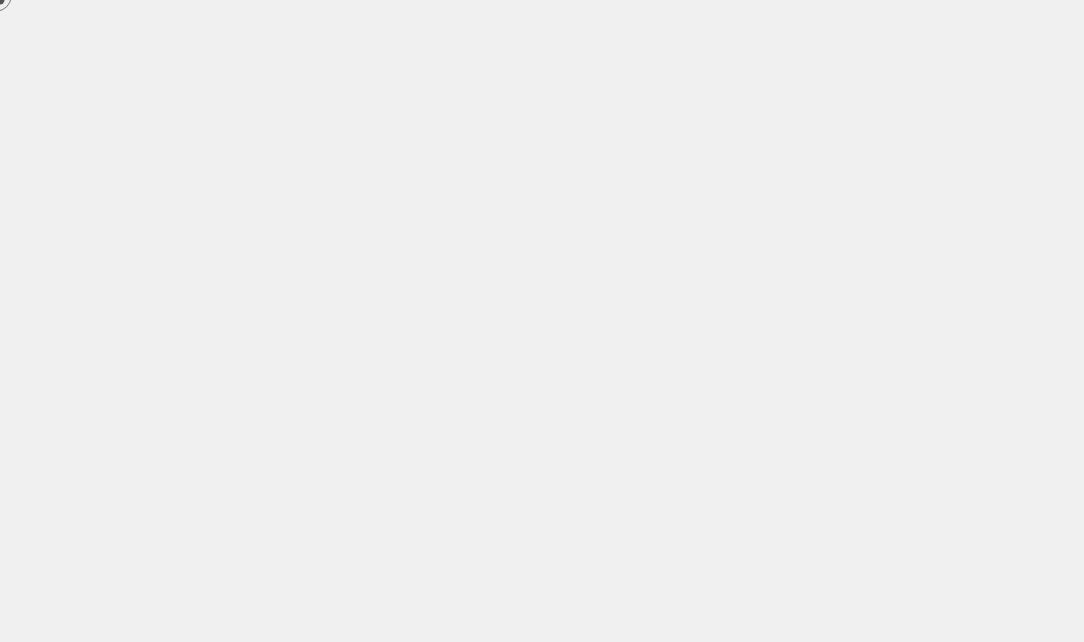
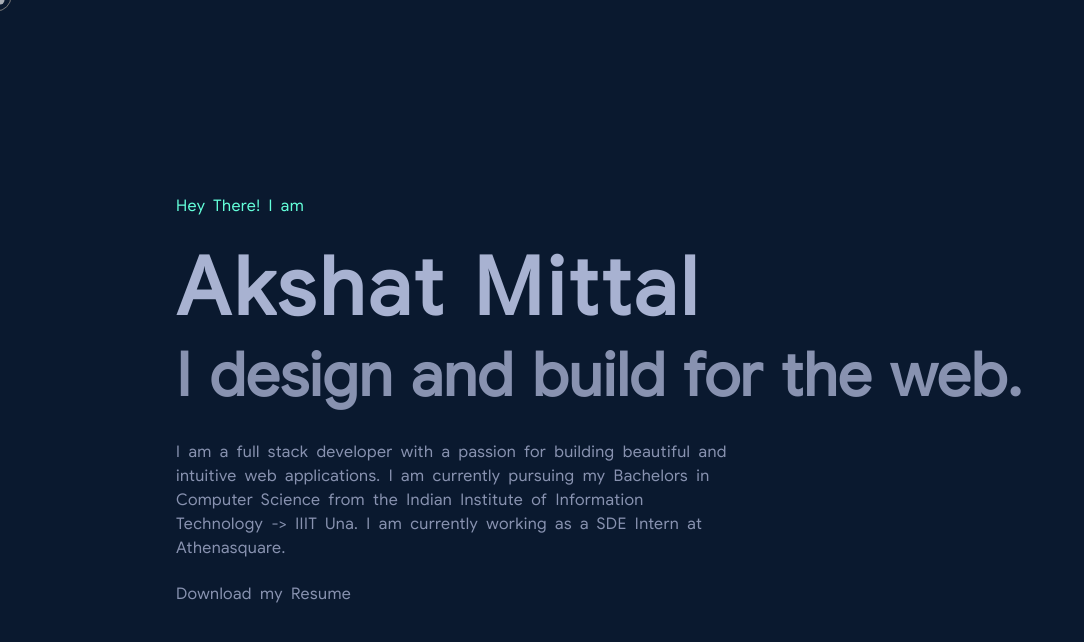
Before and after one commit to akshatmittal61/akshatmittal61.github.io, a React (Create React App) app: page / in a window 1280 px wide. Before the commit this address had no page. Shown: the top 642 px of the page, without its empty margins (0-1084 px from the left). Built offline with nearby package versions, Linux system fonts and the light colour scheme; a web font is replaced by a local one.

Commit message:
created new theme palette

```diff
--- a/src/App.jsx
+++ b/src/App.jsx
@@ -2,10 +2,10 @@ import React, { useContext, useEffect, useLayoutEffect } from "react";
 import { Route, Routes, useLocation } from "react-router-dom";
 import GlobalContext from "./Context/GlobalContext";
 import Cursor from "./Layout/Cursor/Cursor";
+import "./style.scss";
 import { mappedRoutes } from "./routes";
 import AOS from "aos";
 import "aos/dist/aos.css";
-import "./style.scss";
 
 const App = () => {
 	AOS.init();
--- a/src/Layout/Cursor/cursor.scss
+++ b/src/Layout/Cursor/cursor.scss
@@ -1,3 +1,5 @@
+@import '../../sass/config';
+
 .cursor {
 	width: 30px;
 	height: 30px;
@@ -11,18 +13,30 @@
 	z-index: 999999;
 	transform: translate(calc(-50% - 3.5px), calc(-50% - 3.5px));
 
+	@include theme(light) {
+		border-color: rgb(120, 120, 120);
+	}
+
+	@include theme(dark) {
+		border-color: rgb(180, 180, 180);
+	}
+
 	&-ball {
 		width: 9px;
 		height: 9px;
 		border-radius: 100%;
-		background-color: rgba(0, 0, 0, 0.65);
+		background-color: rgba(255, 255, 255, 0.65);
 		pointer-events: none;
 		position: absolute;
 		z-index: 999999;
 		transition: width .3s, height .3s, opacity .3s;
 		transform: translate(-50%, -50%);
 
-		body.dark & {
+		@include theme(light) {
+			background-color: rgba(0, 0, 0, 0.65);
+		}
+
+		@include theme(dark) {
 			background-color: rgba(255, 255, 255, 0.65);
 		}
 	}
--- /dev/null
+++ b/src/pages/Home/Home.jsx
@@ -0,0 +1,34 @@
+import React from "react";
+import "./home.scss";
+
+const Home = () => {
+	return (
+		<main className="home">
+			<section className="home-hero">
+				<span className="home-hero-hi">Hey There! I am</span>
+				<h1 className="home-hero-name">Akshat Mittal</h1>
+				<h2 className="home-hero-headline">
+					I design and build for the web.
+				</h2>
+				<p className="home-hero-about">
+					I am a full stack developer with a passion for building
+					beautiful and intuitive web applications. I am currently
+					pursuing my Bachelors in Computer Science from the Indian
+					Institute of Information Technology -&gt; IIIT Una. I am
+					currently working as a SDE Intern at{" "}
+					<a
+						href="https://athenasquare.org/"
+						target="_blank"
+						rel="noreferrer"
+					>
+						Athenasquare
+					</a>
+					.
+				</p>
+				<button>Download my Resume</button>
+			</section>
+		</main>
+	);
+};
+
+export default Home;
--- /dev/null
+++ b/src/pages/Home/home.scss
@@ -0,0 +1,36 @@
+.home {
+    padding: 0 9rem;
+
+    &-hero {
+        width: 100%;
+        height: 100vh;
+        display: flex;
+        justify-content: center;
+        align-items: flex-start;
+        flex-flow: column;
+        padding: 0 2rem;
+
+        span {
+            color: var(--b-green);
+            margin-bottom: 1.5rem;
+        }
+
+        h1 {
+            font-size: 5rem;
+            line-height: 120%;
+            color: var(--b-light-slate);
+            letter-spacing: 0.25rem;
+        }
+
+        h2 {
+            font-size: 3.75rem;
+            line-height: 5rem;
+        }
+
+        p {
+            width: 60%;
+            line-height: 150%;
+            margin: 1.5rem 0;
+        }
+    }
+}
--- a/src/routes.js
+++ b/src/routes.js
@@ -1,7 +1,15 @@
+import Home from "./pages/Home/Home";
 import Resume from "./pages/Resume";
 import IncludePageTitle from "./utils/includePageTitle";
 
-const routes = [];
+const routes = [
+	{
+		icon: "home",
+		title: "Home",
+		route: "/",
+		component: Home,
+	},
+];
 
 const allRoutes = [
 	...routes,
--- a/src/sass/_colors.scss
+++ b/src/sass/_colors.scss
@@ -202,4 +202,19 @@ $green: #34a853;
 	--color-selection: #b7cbe4;
 	--color-text: #4e4e4e;
 	--color-text-heading: #212121;
+
+	--b-dark-navy: #020c1b;
+	--b-navy: #0a192f;
+	--b-light-navy: #112240;
+	--b-lightest-navy: #233554;
+	--b-navy-shadow: rgba(2, 12, 27, 0.7);
+	--b-dark-slate: #495670;
+	--b-slate: #8892b0;
+	--b-light-slate: #a8b2d1;
+	--b-lightest-slate: #ccd6f6;
+	--b-white: #e6f1ff;
+	--b-green: #64ffda;
+	--b-green-tint: rgba(100, 255, 218, 0.1);
+	--b-pink: #f57dff;
+	--b-blue: #57cbff;
 }
--- a/src/sass/_config.scss
+++ b/src/sass/_config.scss
@@ -43,3 +43,17 @@
 		}
 	}
 }
+
+@mixin theme($theme) {
+	@if $theme ==light {
+		body.light & {
+			@content;
+		}
+	}
+
+	@if $theme ==dark {
+		body.dark & {
+			@content;
+		}
+	}
+}
--- a/src/style.scss
+++ b/src/style.scss
@@ -50,24 +50,26 @@ html {
 	}
 }
 
-body,
-#root {
+body {
 	font-family: var(--font-google-sans);
-	background-color: var(--bgcolor);
-	color: var(--tcolor);
+	background-color: var(--b-navy);
+	color: var(--b-slate);
 	font-size: 1rem;
 	letter-spacing: 0.025rem;
 	word-spacing: 0.25rem;
 	line-height: 1.25rem;
 	transition: all var(--transition-time) ease-in-out;
 	overflow-x: hidden;
-}
 
-#root {
-	width: 100%;
-	height: 100%;
-	flex-flow: column;
-	background: transparent;
+	@include theme(light) {
+		background-color: var(--b-slate);
+		color: var(--b-navy);
+	}
+
+	@include theme(dark) {
+		background-color: var(--b-navy);
+		color: var(--b-slate);
+	}
 }
 
 @import "./sass/responsive";
@@ -81,10 +83,7 @@ a {
 	&:visited,
 	&:active,
 	&:focus {
-		border: none;
-		outline: none;
-		text-decoration: none;
-		color: inherit;
+		all: unset;
 	}
 }
 
@@ -99,10 +98,7 @@ main {
 }
 
 button {
-	border: none;
-	outline: none;
-	background: none;
-	font: inherit;
+	all: unset;
 	cursor: pointer;
 	user-select: none;
 }
@@ -110,12 +106,7 @@ button {
 input,
 textarea,
 select {
-	border: none;
-	outline: none;
-	background: none;
-	font: inherit;
-	color: inherit;
-	resize: none;
+	all: unset;
 
 	&::placeholder {
 		user-select: none;
```
